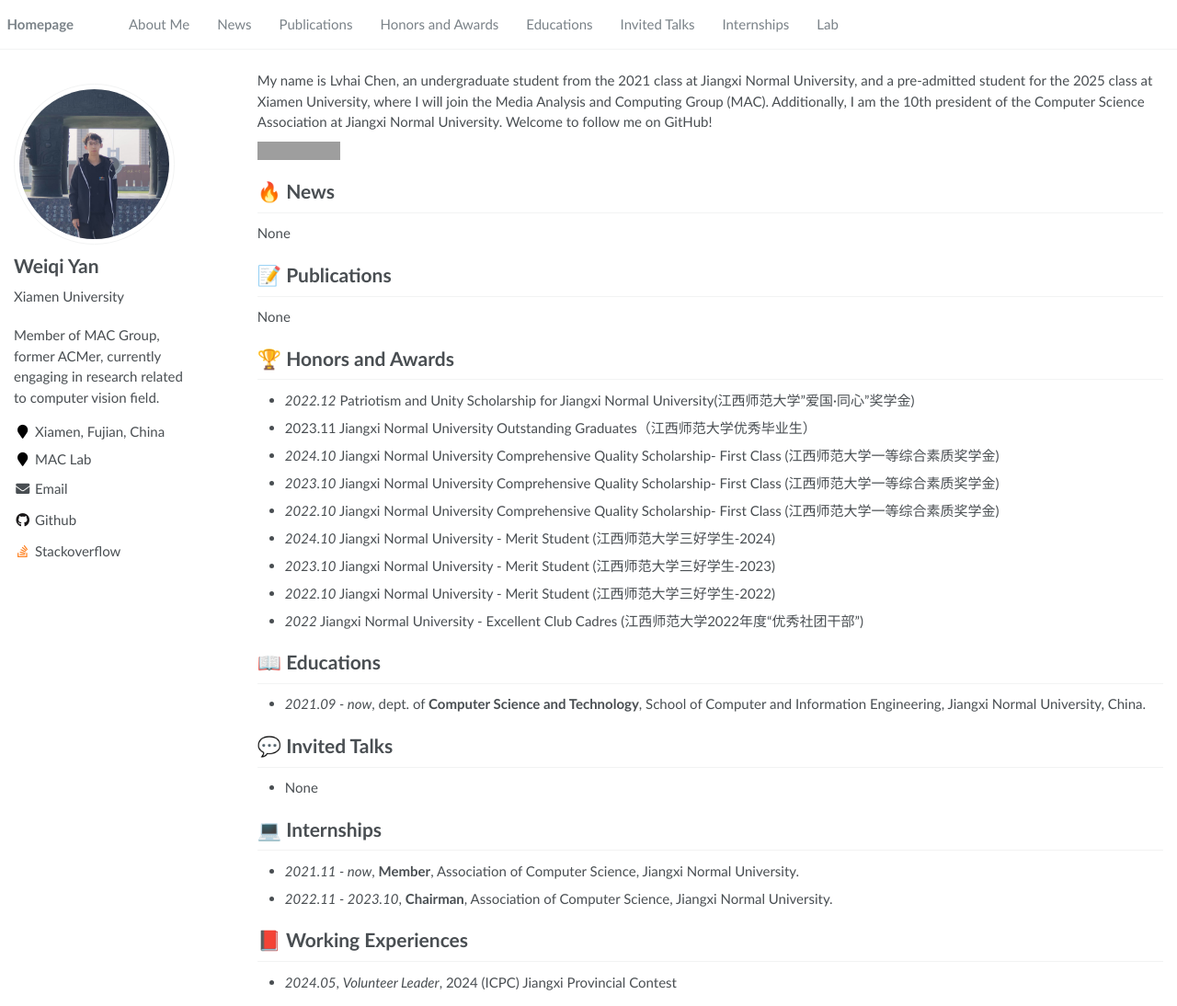
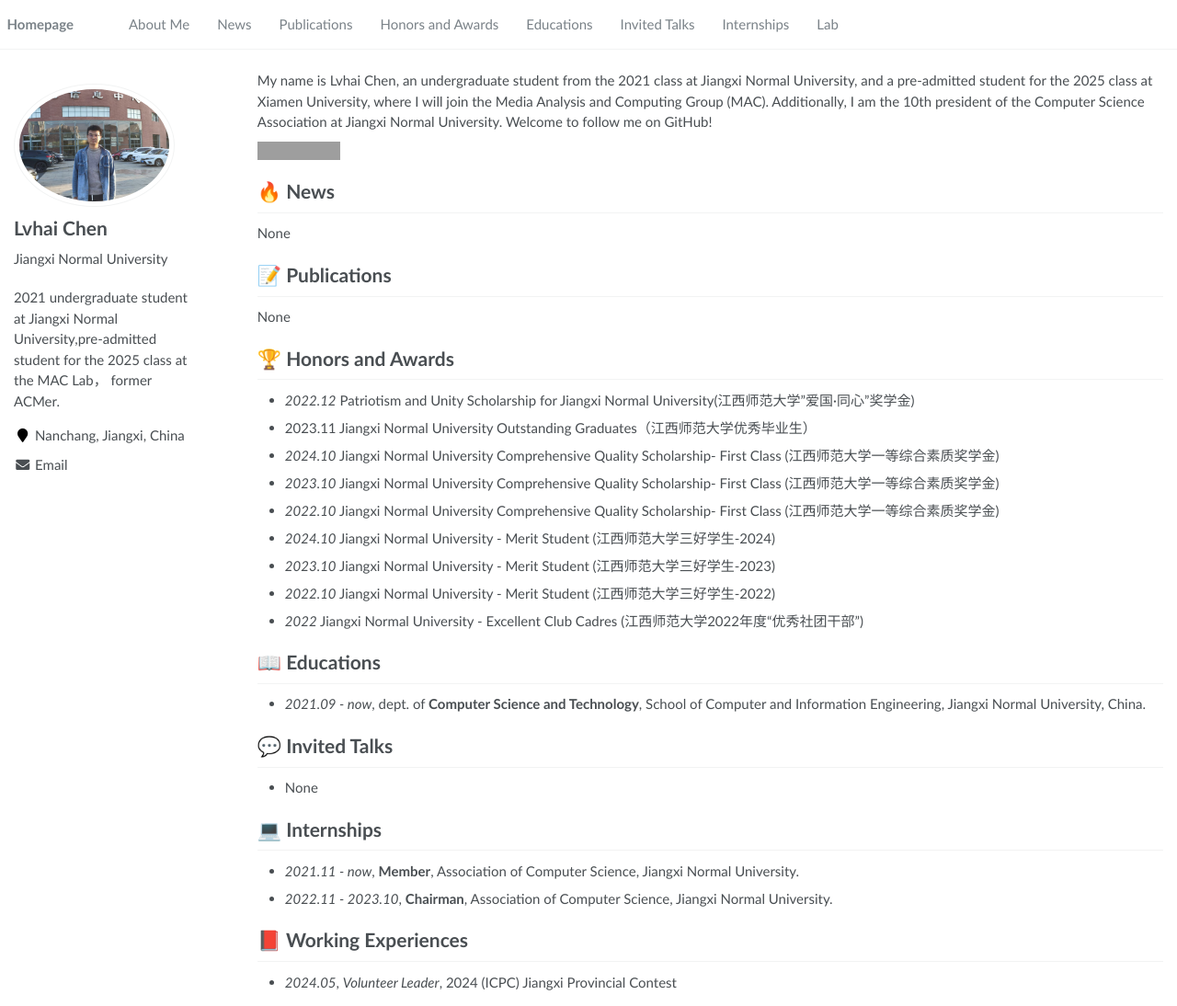
Before and after one commit to Jormungand00222/Jormungand00222, a Jekyll site: the page built from _pages/about.md, in a window 1280 px wide and 1094 px high. Shown: the whole window at 92% size. Built offline with Jekyll 4.4.1, drawn with Linux system fonts in a browser that asks for light colours; grey boxes are pictures that could not be loaded.

Commit message:
Update _config.yml

```diff
--- a/_config.yml
+++ b/_config.yml
@@ -1,7 +1,7 @@
 # Site Settings
-title                    : "Weiqi Yan"
-description              : "Member of MAC Group, former ACMer, currently engaging in research related to computer vision field."
-repository               : "Heartfirey/Heartfirey.github.io"
+title                    : "Lvhai Chen"
+description              : "2021 undergraduate student at Jiangxi Normal University,pre-admitted student for the 2025 class at the MAC Lab， former ACMer."
+repository               : "Jormungand00222/Jormungand00222.github.io"
 google_scholar_stats_use_cdn : true
 
 # google analytics
@@ -14,14 +14,14 @@ baidu_site_verification  :  # get baidu_site_verification from https://ziyuan.ba
 
 # Site Author
 author:
-  name             : "Weiqi Yan"
-  avatar           : "images/android-chrome-512x512.jpeg"
-  bio              : "Xiamen University"
-  location         : "Xiamen, Fujian, China"
-  employer         : "MAC Lab"
+  name             : "Lvhai Chen"
+  avatar           : "images/1730902240524.jpg"
+  bio              : "Jiangxi Normal University"
+  location         : "Nanchang, Jiangxi, China"
+  employer         :
   pubmed           :
   googlescholar    : # "https://scholar.google.com/citations?user=YOUR_GOOGLE_SCHOLAR_ID"
-  email            : "heartfirey@outlook.com"
+  email            : "18970880043@163.com"
   researchgate     :  # e.g., "https://www.researchgate.net/profile/yourprofile"
   uri              :
   bitbucket        :
@@ -30,7 +30,7 @@ author:
   flickr           :
   facebook         :
   foursquare       :
-  github           : "HeartFireY"
+  github           :
   google_plus      :
   keybase          :
   instagram        :
@@ -41,7 +41,7 @@ author:
   orcid            : # e.g., "https://orcid.org/xxxx"
   pinterest        :
   soundcloud       :
-  stackoverflow    : "https://stackoverflow.com/users/22086390/heartfire-y"
+  stackoverflow    :
   steam            :
   tumblr           :
   twitter          :
```
